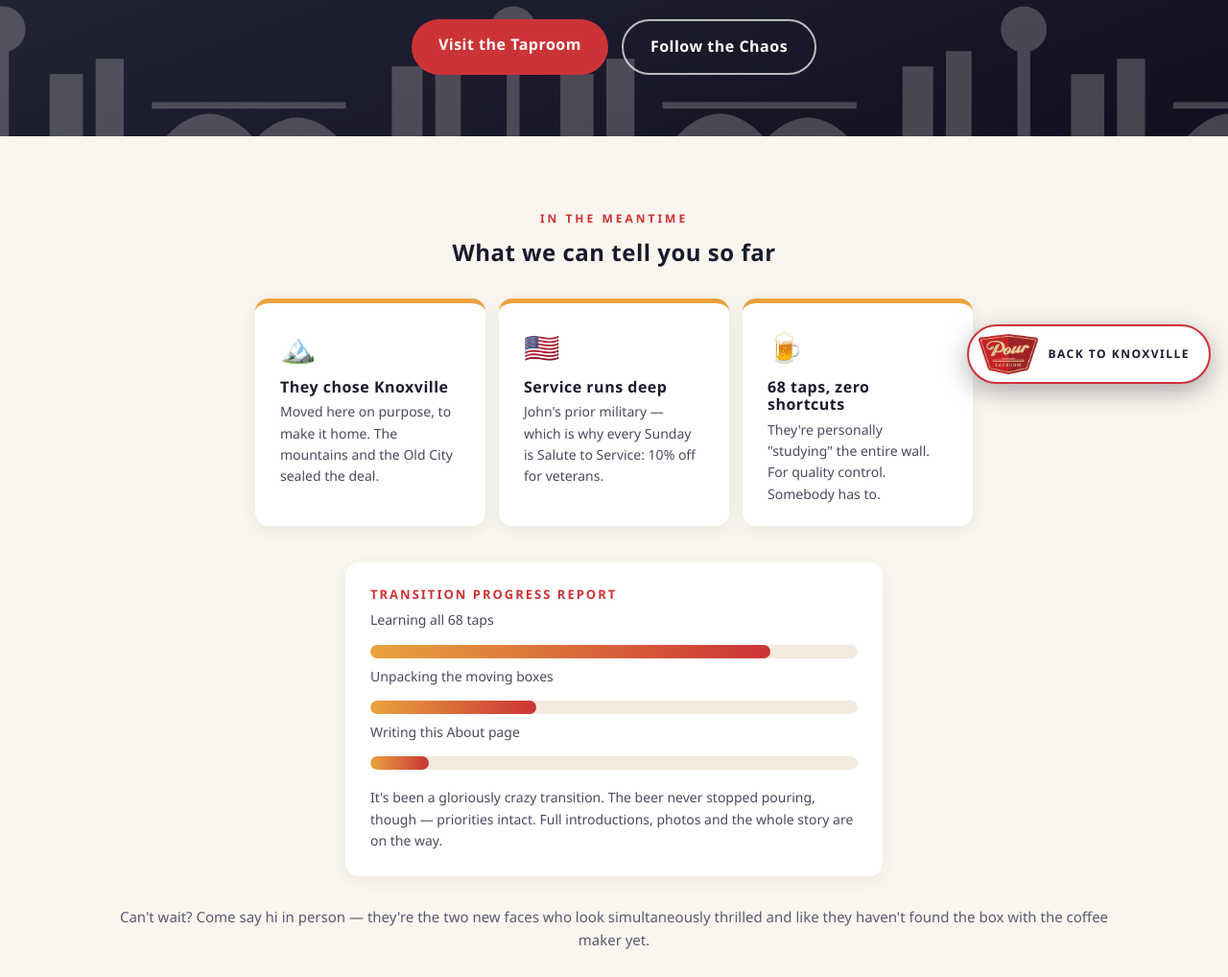
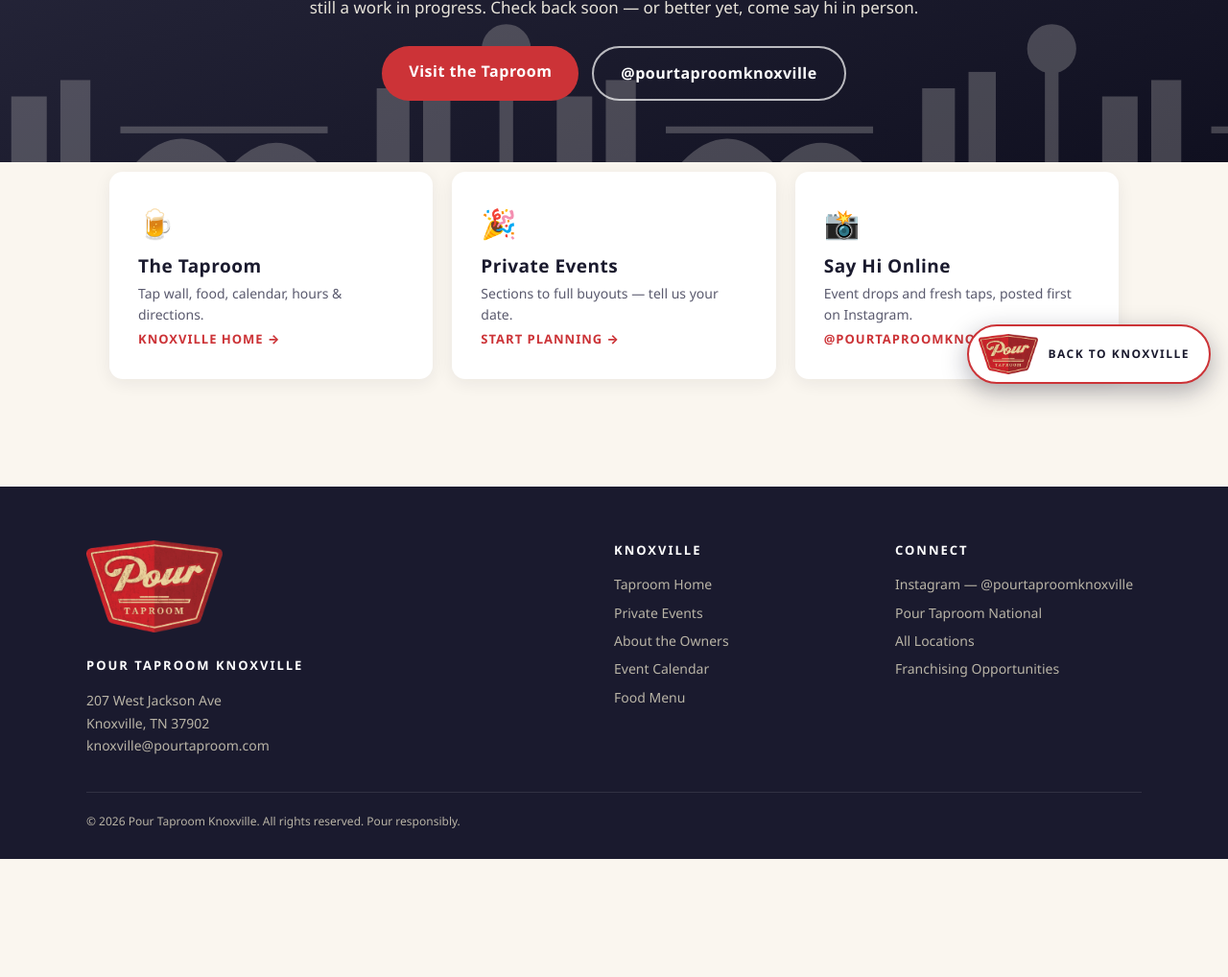
Before and after one commit to ramonballester-ops/pour-knoxville-preview, a plain HTML site: page about/index.html in a window 1280 px wide. Shown: the part 382-1400 px from the top of the page at 96% size. After the commit the page ends 1277 px from the top, so only its background shows below. Drawn offline with Linux system fonts and the light colour scheme.

Commit message:
Simplify About page to a basic Coming Soon
Co-Authored-By: Claude Fable 5 <noreply@anthropic.com>

```diff
--- a/about/index.html
+++ b/about/index.html
@@ -7,18 +7,6 @@
 <meta name="description" content="Meet John &amp; Laura Rogers, the new owners of Pour Taproom Knoxville — full story coming soon.">
 <link rel="icon" href="../images/cropped-Logo_red-01.png">
 <link rel="stylesheet" href="../css/styles.css">
-<style>
-.boxes{display:flex;gap:14px;justify-content:center;flex-wrap:wrap;margin:34px 0 8px}
-.box-card{background:#fff;border-radius:14px;padding:22px 26px;box-shadow:0 4px 18px rgba(26,26,46,.07);border-top:5px solid var(--gold);max-width:240px;text-align:left}
-.box-card .emoji{font-size:30px}
-.box-card h4{font-size:16px;margin:8px 0 6px}
-.box-card p{font-size:14px;color:#4a4a5e}
-.progress{max-width:560px;margin:38px auto 0;background:#fff;border-radius:14px;padding:26px;box-shadow:0 4px 18px rgba(26,26,46,.07);text-align:left}
-.progress h4{font-size:13px;letter-spacing:2px;text-transform:uppercase;color:var(--red);margin-bottom:18px}
-.bar{height:14px;border-radius:999px;background:var(--cream-dark);margin:10px 0 18px;overflow:hidden}
-.bar>span{display:block;height:100%;border-radius:999px;background:linear-gradient(90deg,var(--gold),var(--red))}
-.progress p{font-size:14px;color:#4a4a5e;margin-top:-10px;margin-bottom:14px}
-</style>
 </head>
 <body>
 <div class="preview-banner">DRAFT PREVIEW for John &amp; Laura — a working mock-up. Feedback welcome!</div>
@@ -53,30 +41,12 @@
   <div class="sky-hero"><svg viewBox="0 0 1200 120" preserveAspectRatio="xMidYMax slice" xmlns="http://www.w3.org/2000/svg" aria-hidden="true"><g fill="#faf6ef"><g transform="translate(0,0)"><rect x="26" y="64" width="24" height="56"/><rect x="60" y="52" width="20" height="68"/><rect x="116" y="50" width="10" height="70"/><circle cx="121" cy="35" r="18"/><rect x="158" y="70" width="26" height="50"/><rect x="194" y="58" width="22" height="62"/><rect x="238" y="92" width="152" height="5"/><path d="M248,120 Q283,82 318,120 Z"/><path d="M320,120 Q352,88 384,120 Z"/></g><g transform="translate(400,0)"><rect x="26" y="64" width="24" height="56"/><rect x="60" y="52" width="20" height="68"/><rect x="116" y="50" width="10" height="70"/><circle cx="121" cy="35" r="18"/><rect x="158" y="70" width="26" height="50"/><rect x="194" y="58" width="22" height="62"/><rect x="238" y="92" width="152" height="5"/><path d="M248,120 Q283,82 318,120 Z"/><path d="M320,120 Q352,88 384,120 Z"/></g><g transform="translate(800,0)"><rect x="26" y="64" width="24" height="56"/><rect x="60" y="52" width="20" height="68"/><rect x="116" y="50" width="10" height="70"/><circle cx="121" cy="35" r="18"/><rect x="158" y="70" width="26" height="50"/><rect x="194" y="58" width="22" height="62"/><rect x="238" y="92" width="152" height="5"/><path d="M248,120 Q283,82 318,120 Z"/><path d="M320,120 Q352,88 384,120 Z"/></g></g></svg></div>
   <span class="kicker" style="color:var(--gold)">Our Story</span>
   <h1>Coming <em>Soon</em></h1>
-  <p>New owners John &amp; Laura Rogers are officially behind the taps — the full story is still in a moving box somewhere. (They've narrowed it down to about nine boxes.)</p>
+  <p>Pour Taproom Knoxville is under new ownership. John &amp; Laura Rogers recently made Knoxville home, and between settling in and learning all 68 taps, their story page is still a work in progress. Check back soon — or better yet, come say hi in person.</p>
   <div class="cta-row">
     <a class="btn btn-red" href="../">Visit the Taproom</a>
-    <a class="btn btn-ghost" href="https://www.instagram.com/pourtaproomknoxville/" target="_blank" rel="noopener">Follow the Chaos</a>
+    <a class="btn btn-ghost" href="https://www.instagram.com/pourtaproomknoxville/" target="_blank" rel="noopener">@pourtaproomknoxville</a>
   </div>
 </div>
-
-<section class="section" style="text-align:center">
-  <span class="kicker">In the Meantime</span>
-  <h2>What we can tell you so far</h2>
-  <div class="boxes">
-    <div class="box-card"><div class="emoji">🏔️</div><h4>They chose Knoxville</h4><p>Moved here on purpose, to make it home. The mountains and the Old City sealed the deal.</p></div>
-    <div class="box-card"><div class="emoji">🇺🇸</div><h4>Service runs deep</h4><p>John's prior military — which is why every Sunday is Salute to Service: 10% off for veterans.</p></div>
-    <div class="box-card"><div class="emoji">🍺</div><h4>68 taps, zero shortcuts</h4><p>They're personally "studying" the entire wall. For quality control. Somebody has to.</p></div>
-  </div>
-  <div class="progress">
-    <h4>Transition Progress Report</h4>
-    <p>Learning all 68 taps</p><div class="bar"><span style="width:82%"></span></div>
-    <p>Unpacking the moving boxes</p><div class="bar"><span style="width:34%"></span></div>
-    <p>Writing this About page</p><div class="bar"><span style="width:12%"></span></div>
-    <p style="margin:0">It's been a gloriously crazy transition. The beer never stopped pouring, though — priorities intact. Full introductions, photos and the whole story are on the way.</p>
-  </div>
-  <p style="margin-top:30px;font-size:15px;color:#5a5a6e">Can't wait? Come say hi in person — they're the two new faces who look simultaneously thrilled and like they haven't found the box with the coffee maker yet.</p>
-</section>
 
 <section class="section" style="padding-top:10px">
   <div class="strip">
```
